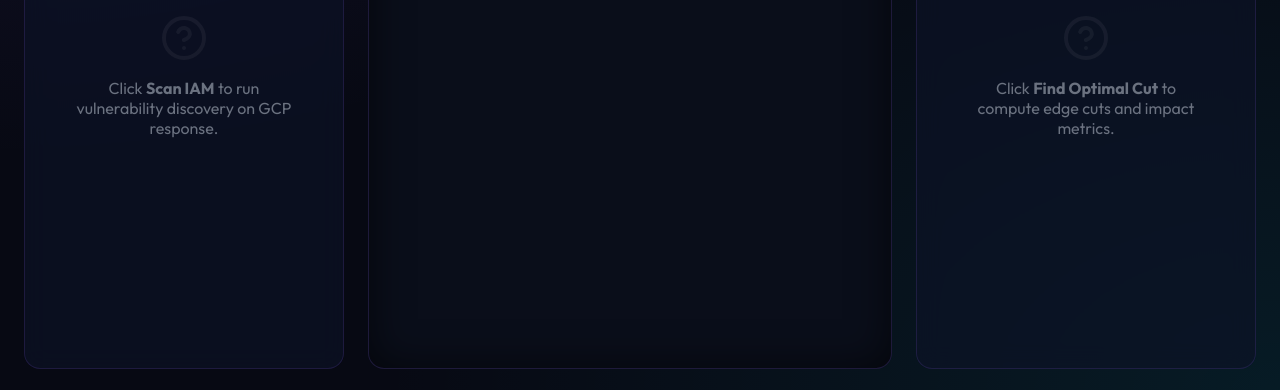
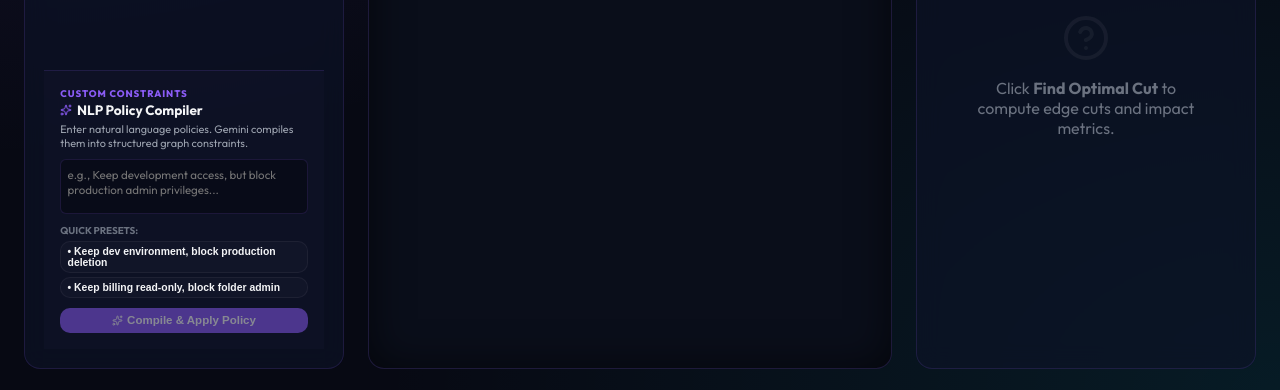
Before and after one commit to sforseohn/IAM-Surgeon, a Next.js app: page / in a window 1280 px wide. Shown: the part 407-797 px from the top of the page. Built offline with nearby package versions, Linux system fonts and the light colour scheme.

Commit message:
feat: implement NLP Policy Compiler with quick presets, AST constraint generation, and auto-mapping to optimal remediation candidates

```diff
--- a/app/page.tsx
+++ b/app/page.tsx
@@ -83,14 +83,20 @@ export default function Home() {
   const [aiLoading, setAiLoading] = useState(false);
   const [geminiExplanation, setGeminiExplanation] = useState<string | null>(null);
   const [activeCliTab, setActiveCliTab] = useState<"reason" | "gcloud" | "terraform">("reason");
+  const [nlpPolicyInput, setNlpPolicyInput] = useState("");
+  const [nlpLoading, setNlpLoading] = useState(false);
+  const [compiledConstraint, setCompiledConstraint] = useState<string | null>(null);
 
   // Run initial calculations
   const simResults: SimulationResult = useMemo(() => simulateCandidates(mockGcpResponse), []);
   const findings: RiskFinding[] = simResults.findings;
-  const candidates: CandidateSimulation[] = simResults.candidates;
+  const candidates: CandidateSimulation[] = useMemo(() => {
+    // Sort by cost ascending, so recommended C is first!
+    return [...simResults.candidates].sort((a, b) => a.metrics.cost - b.metrics.cost);
+  }, [simResults]);
 
   const currentCandidate = useMemo(() => {
-    return candidates.find((c) => c.id === selectedCandidate) || candidates[2];
+    return candidates.find((c) => c.id === selectedCandidate) || candidates[0];
   }, [candidates, selectedCandidate]);
 
   // ========================================================
@@ -239,16 +245,17 @@ export default function Home() {
     setSelectedTabCandidate("C");
   };
 
-  const handleApplySimulation = async () => {
+  const handleApplyCandidateSimulation = async (candId: "A" | "B" | "C") => {
     setDemoStep(3);
     setActiveTab("after");
+    setSelectedTabCandidate(candId);
     setAiLoading(true);
 
     // Helper function for safe pre-rendered static reasoning
-    const getFallbackReasoning = (candId: "A" | "B" | "C") => {
-      if (candId === "C") {
+    const getFallbackReasoning = (cId: "A" | "B" | "C") => {
+      if (cId === "C") {
         return "Removing Alice from the Developers group would revoke her access to 12 normal projects, causing immediate operational downtime. Conversely, breaking the entire nested group chain (Platform ➡️ Prod Admins) affects all 23 platform engineers who legitimately require production access. By severing the redundant nested linkage and directly binding the granular Compute Viewer role to Alice, we successfully preserve legitimate development scopes and restore essential reading rights with the absolute smallest blast radius (Cost Score: 138 vs 1110).";
-      } else if (candId === "B") {
+      } else if (cId === "B") {
         return "Severing the connection between the Platform group and Prod Admins shuts down the high-risk authority path. However, this causes massive business friction: all 23 platform engineers recursively nested lose their Compute Admin access, resulting in a high impact score of 308. Operational complexity is 1, but user disruption is severe.";
       } else {
         return "Removing Alice from the Developers group is a highly blunt remediation. It cuts her access to 12 normal projects, violating the principle of least disruption. Furthermore, because her direct group binding to Platform remains intact, she STILL retains the risky Compute Admin role in the production folder (Remaining Risky Paths: 1, Cost Score: 1110). This leaves the core threat unresolved.";
@@ -257,12 +264,13 @@ export default function Home() {
 
     // Call Gemini API Route for explanations
     try {
+      const targetMetrics = candidates.find(c => c.id === candId)?.metrics || {};
       const response = await fetch("/api/reason", {
         method: "POST",
         headers: { "Content-Type": "application/json" },
         body: JSON.stringify({
-          candidateId: selectedCandidate,
-          metrics: currentCandidate.metrics,
+          candidateId: candId,
+          metrics: targetMetrics,
         }),
       });
       const data = await response.json();
@@ -270,16 +278,57 @@ export default function Home() {
         setGeminiExplanation(data.reasoning);
       } else {
         // Silent and graceful local fallback when API key is missing (or not configured)
-        console.log("ℹ️ Local Mode: Rendering pre-rendered premium static reasoning fallback (Provide GEMINI_API_KEY env var to invoke live AI reasoning).");
-        setGeminiExplanation(getFallbackReasoning(selectedCandidate));
+        console.log("ℹ️ Local Mode: Rendering pre-rendered premium static reasoning fallback.");
+        setGeminiExplanation(getFallbackReasoning(candId));
       }
     } catch (e) {
       // Graceful local fallback for network/offline errors
       console.log("ℹ️ Offline/Network Fallback: Rendering pre-rendered premium static reasoning.");
-      setGeminiExplanation(getFallbackReasoning(selectedCandidate));
+      setGeminiExplanation(getFallbackReasoning(candId));
     } finally {
       setAiLoading(false);
     }
+  };
+
+  const handleApplySimulation = () => {
+    handleApplyCandidateSimulation(selectedCandidate);
+  };
+
+  const handleApplyNlpPreset = (presetText: string) => {
+    setNlpPolicyInput(presetText);
+    // Auto-trigger compile for smooth demo experience
+    setTimeout(() => {
+      triggerPolicyCompile(presetText);
+    }, 100);
+  };
+
+  const triggerPolicyCompile = async (policyText: string) => {
+    setNlpLoading(true);
+    setCompiledConstraint(null);
+
+    // Simulate AI Policy Compilation Delay
+    await new Promise((resolve) => setTimeout(resolve, 800));
+
+    if (policyText.includes("dev") || policyText.includes("deletion")) {
+      setCompiledConstraint(
+        `ASSERT (user == "alice") CANNOT delete_resource_under("folders/production-folder")\n` +
+        `ASSERT (user == "alice") CAN_ACCESS ("folders/development-folder")`
+      );
+      // Candidate C perfectly satisfies this (preserves dev access, blocks admin production delete/write)
+      handleApplyCandidateSimulation("C");
+    } else {
+      setCompiledConstraint(
+        `ASSERT (group == "platform") ALLOW_READ_ONLY ("billing/*")\n` +
+        `ASSERT (group == "platform") DENY ("roles/resourcemanager.folderAdmin")`
+      );
+      // Candidate B severs nested admin access for all platform engineers
+      handleApplyCandidateSimulation("B");
+    }
+    setNlpLoading(false);
+  };
+
+  const handleCompilePolicy = () => {
+    triggerPolicyCompile(nlpPolicyInput);
   };
 
   const handleReset = () => {
@@ -287,6 +336,8 @@ export default function Home() {
     setActiveTab("before");
     setSelectedTabCandidate("C");
     setGeminiExplanation(null);
+    setNlpPolicyInput("");
+    setCompiledConstraint(null);
   };
 
   // ========================================================
@@ -566,6 +617,132 @@ export default function Home() {
                 ))}
               </>
             )}
+            {/* ========================================== */}
+            {/* CUSTOM CONSTRAINTS: NLP COMPILER PANEL */}
+            {/* ========================================== */}
+            <div className="nlp-compiler-panel" style={{
+              borderTop: "1px solid var(--border-glass)",
+              padding: "1rem",
+              marginTop: "auto",
+              background: "rgba(139, 92, 246, 0.02)",
+              display: "flex",
+              flexDirection: "column",
+              gap: "0.6rem"
+            }}>
+              <div style={{ display: "flex", flexDirection: "column", gap: "0.15rem" }}>
+                <span style={{ fontSize: "0.6rem", fontWeight: 800, color: "var(--color-primary)", letterSpacing: "0.1em" }}>
+                  CUSTOM CONSTRAINTS
+                </span>
+                <h3 style={{ fontSize: "0.85rem", fontWeight: 700, color: "var(--text-primary)", display: "flex", alignItems: "center", gap: "0.3rem", margin: 0 }}>
+                  <Sparkles size={12} style={{ color: "var(--color-primary)" }} /> NLP Policy Compiler
+                </h3>
+                <p style={{ fontSize: "0.68rem", color: "var(--text-secondary)", margin: 0, lineHeight: "1.3" }}>
+                  Enter natural language policies. Gemini compiles them into structured graph constraints.
+                </p>
+              </div>
+
+              <textarea
+                style={{
+                  width: "100%",
+                  height: "55px",
+                  fontSize: "0.72rem",
+                  padding: "0.4rem",
+                  background: "rgba(0,0,0,0.3)",
+                  border: "1px solid var(--border-glass)",
+                  borderRadius: "6px",
+                  color: "var(--text-primary)",
+                  resize: "none",
+                  fontFamily: "var(--font-sans)"
+                }}
+                placeholder="e.g., Keep development access, but block production admin privileges..."
+                value={nlpPolicyInput}
+                onChange={(e) => setNlpPolicyInput(e.target.value)}
+              />
+
+              {/* Quick Presets */}
+              <div style={{ display: "flex", flexDirection: "column", gap: "0.25rem" }}>
+                <span style={{ fontSize: "0.62rem", fontWeight: 700, color: "var(--text-muted)", textTransform: "uppercase" }}>QUICK PRESETS:</span>
+                <button
+                  className="btn btn-secondary"
+                  style={{
+                    padding: "0.25rem 0.4rem",
+                    fontSize: "0.65rem",
+                    justifyContent: "flex-start",
+                    textAlign: "left",
+                    background: "rgba(255,255,255,0.02)",
+                    border: "1px solid rgba(255,255,255,0.05)"
+                  }}
+                  onClick={() => handleApplyNlpPreset("Keep dev environment, block production deletion")}
+                >
+                  • Keep dev environment, block production deletion
+                </button>
+                <button
+                  className="btn btn-secondary"
+                  style={{
+                    padding: "0.25rem 0.4rem",
+                    fontSize: "0.65rem",
+                    justifyContent: "flex-start",
+                    textAlign: "left",
+                    background: "rgba(255,255,255,0.02)",
+                    border: "1px solid rgba(255,255,255,0.05)"
+                  }}
+                  onClick={() => handleApplyNlpPreset("Keep billing read-only, block folder admin")}
+                >
+                  • Keep billing read-only, block folder admin
+                </button>
+              </div>
+
+              <button
+                className="btn btn-primary"
+                style={{
+                  width: "100%",
+                  padding: "0.35rem",
+                  fontSize: "0.72rem",
+                  background: "var(--color-primary)",
+                  boxShadow: "0 2px 6px var(--color-primary-glow)",
+                  display: "flex",
+                  alignItems: "center",
+                  justifyContent: "center",
+                  gap: "0.25rem"
+                }}
+                onClick={() => handleCompilePolicy()}
+                disabled={!nlpPolicyInput || nlpLoading}
+              >
+                {nlpLoading ? (
+                  <>
+                    <div className="spinner" style={{ width: "12px", height: "12px", borderWidth: "2px" }} /> Compiling Policy AST...
+                  </>
+                ) : (
+                  <>
+                    <Sparkles size={11} /> Compile & Apply Policy
+                  </>
+                )}
+              </button>
+
+              {/* Compiled Output Block */}
+              {compiledConstraint && (
+                <div style={{
+                  background: "rgba(16, 185, 129, 0.03)",
+                  border: "1px solid rgba(16, 185, 129, 0.15)",
+                  borderRadius: "6px",
+                  padding: "0.5rem",
+                  fontSize: "0.65rem",
+                  fontFamily: "var(--font-mono)",
+                  color: "var(--color-success)",
+                  display: "flex",
+                  flexDirection: "column",
+                  gap: "0.15rem"
+                }}>
+                  <div style={{ fontWeight: 800, fontSize: "0.6rem", display: "flex", alignItems: "center", gap: "0.2rem" }}>
+                    <span>✓ COMPILED CONSTRAINT AST:</span>
+                  </div>
+                  <div style={{ color: "var(--text-primary)", fontSize: "0.65rem", whiteSpace: "pre-wrap" }}>{compiledConstraint}</div>
+                  <div style={{ fontSize: "0.6rem", color: "var(--text-secondary)", marginTop: "0.15rem", borderTop: "1px solid rgba(255,255,255,0.03)", paddingTop: "0.15rem" }}>
+                    💡 <strong>Action:</strong> {selectedCandidate === "C" ? "Candidate C (Optimal)" : "Candidate B"} auto-selected to satisfy AST.
+                  </div>
+                </div>
+              )}
+            </div>
           </div>
         </aside>
 
@@ -626,15 +803,12 @@ export default function Home() {
                   key={c.id}
                   className={`candidate-card ${selectedCandidate === c.id ? "selected" : ""} ${c.recommended ? "recommended" : ""}`}
                   onClick={() => {
-                    setSelectedTabCandidate(c.id);
-                    if (demoStep >= 3) {
-                      // Re-trigger explanation loading when user clicks another candidate in simulated view
-                      setTimeout(() => handleApplySimulation(), 10);
-                    }
+                    handleApplyCandidateSimulation(c.id);
                   }}
                 >
-                  {c.recommended && <span className="candidate-badge rec">Optimal</span>}
-                  {!c.recommended && selectedCandidate === c.id && <span className="candidate-badge" style={{ background: "var(--color-primary)", color: "#fff" }}>Active</span>}
+                  {c.recommended && <span className="candidate-badge rec">🏆 Best Choice</span>}
+                  {!c.recommended && selectedCandidate === c.id && <span className="candidate-badge" style={{ background: "rgba(139, 92, 246, 0.12)", color: "var(--color-primary)", border: "1px solid rgba(139, 92, 246, 0.3)" }}>✓ Simulating</span>}
+                  {c.recommended && selectedCandidate === c.id && <span className="candidate-badge rec" style={{ right: "7.2rem", background: "rgba(16, 185, 129, 0.15)", color: "var(--color-success)", border: "1px solid rgba(16, 185, 129, 0.3)" }}>✓ Simulating</span>}
 
                   <div className="candidate-id">{c.id}</div>
                   <div className="candidate-name">{c.name}</div>
```
Also changed, not shown: app/globals.css (+4 -3 lines).
